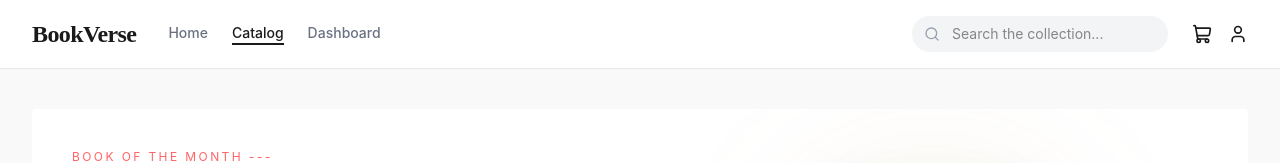
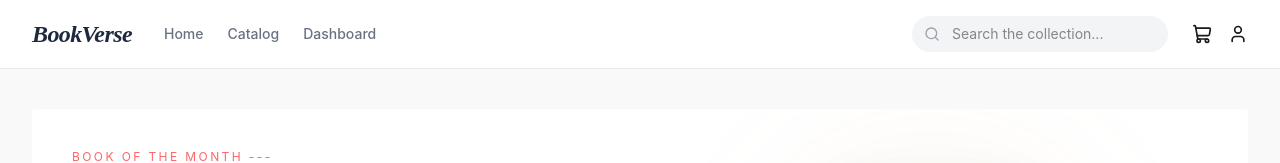
Before and after one commit to CioFlingar/bookverse-frontend, a React (Vite) app: page / in a window 1280 px wide. Shown: the top 163 px of the page. Built offline with nearby package versions, Linux system fonts and the light colour scheme.

Commit message:
update navbar section

```diff
--- a/src/components/Navbar.jsx
+++ b/src/components/Navbar.jsx
@@ -6,28 +6,29 @@ export default function Navbar() {
     <nav className="border-b border-gray-200 bg-white px-8 py-4">
       <div className="max-w-7xl mx-auto flex items-center justify-between">
 
-        {/* Branding [cite: 1, 34] */}
+        {/* Branding */}
         <div className="flex items-center gap-8">
-          <h1 className="text-2xl font-serif font-bold tracking-tight text-verse-dark">
+          <h1 className="text-2xl font-serif font-bold italic tracking-tight text-slate-800">
             BookVerse
           </h1>
 
-          {/* Main Links [cite: 40] */}
+          {/* Main Links */}
           <div className="hidden md:flex gap-6 text-sm font-medium text-gray-500">
-            <a href="/" className="hover:text-verse-dark transition-colors">Home</a>
-            <a href="/catalog" className="text-verse-dark border-b-2 border-verse-dark">Catalog</a>
-            <a href="/dashboard" className="hover:text-verse-dark transition-colors">Dashboard</a>
+            <a href="/" className="hover:text-slate-800 transition-colors">Home</a>
+            <a href="/catalog" className="hover:text-slate-800 transition-colors">Catalog</a>
+            <a href="/dashboard" className="hover:text-slate-800 transition-colors">Dashboard</a>
           </div>
         </div>
 
-        {/* Search and Icons [cite: 3, 41] */}
+        {/* Search and Icons */}
         <div className="flex items-center gap-6">
           <div className="relative hidden lg:block">
             <Search className="absolute left-3 top-1/2 -translate-y-1/2 w-4 h-4 text-gray-400" />
             <input
               type="text"
               placeholder="Search the collection..."
-              className="pl-10 pr-4 py-2 bg-gray-100 rounded-full text-sm w-64 focus:outline-none focus:ring-1 focus:ring-gray-300"
+              className="pl-10 pr-4 py-2 bg-gray-100 rounded-full text-sm w-64 focus:outline-none
+              focus:ring-1 focus:ring-gray-300"
             />
           </div>
           <div className="flex gap-4 text-verse-dark">
```
